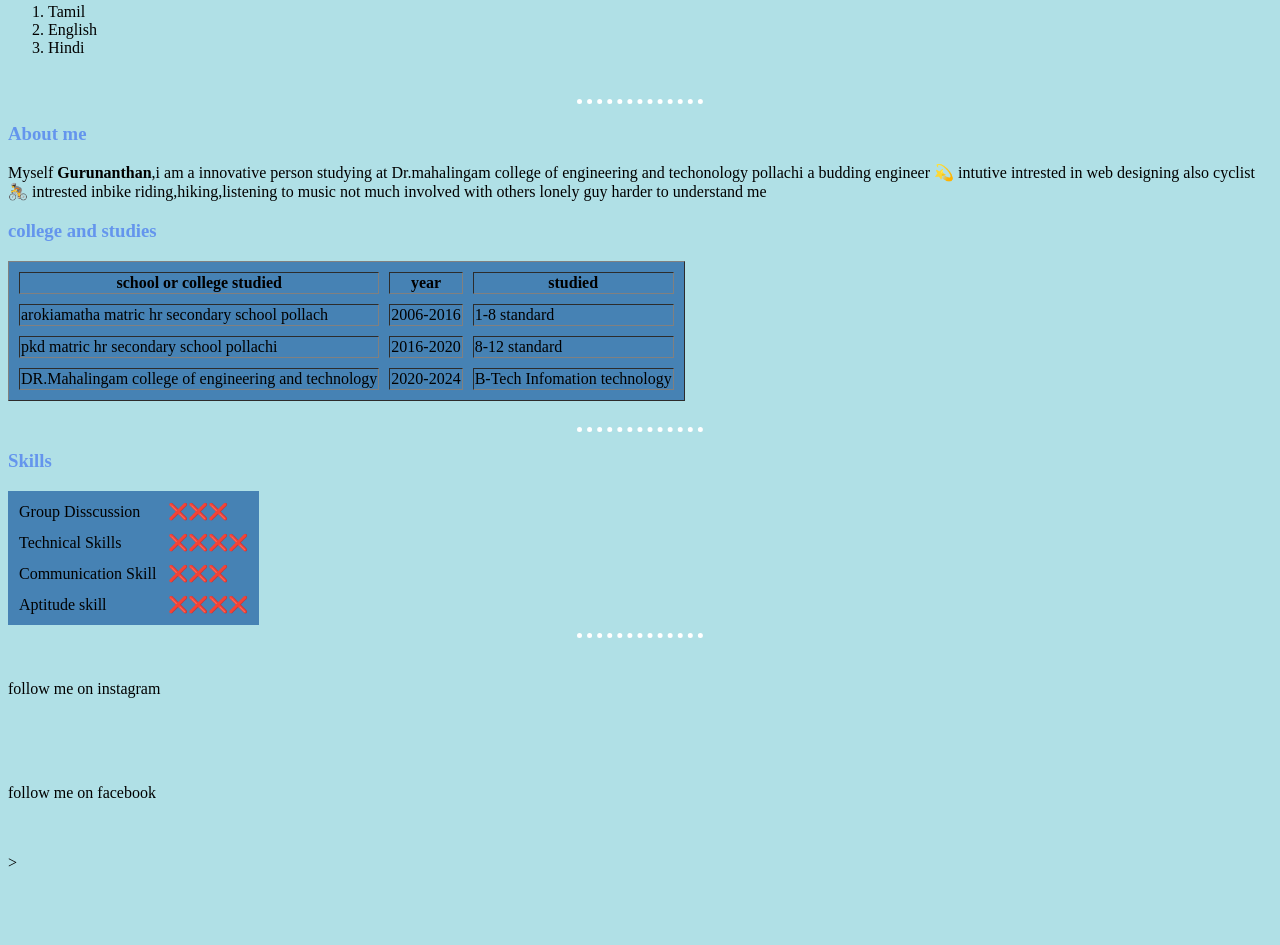
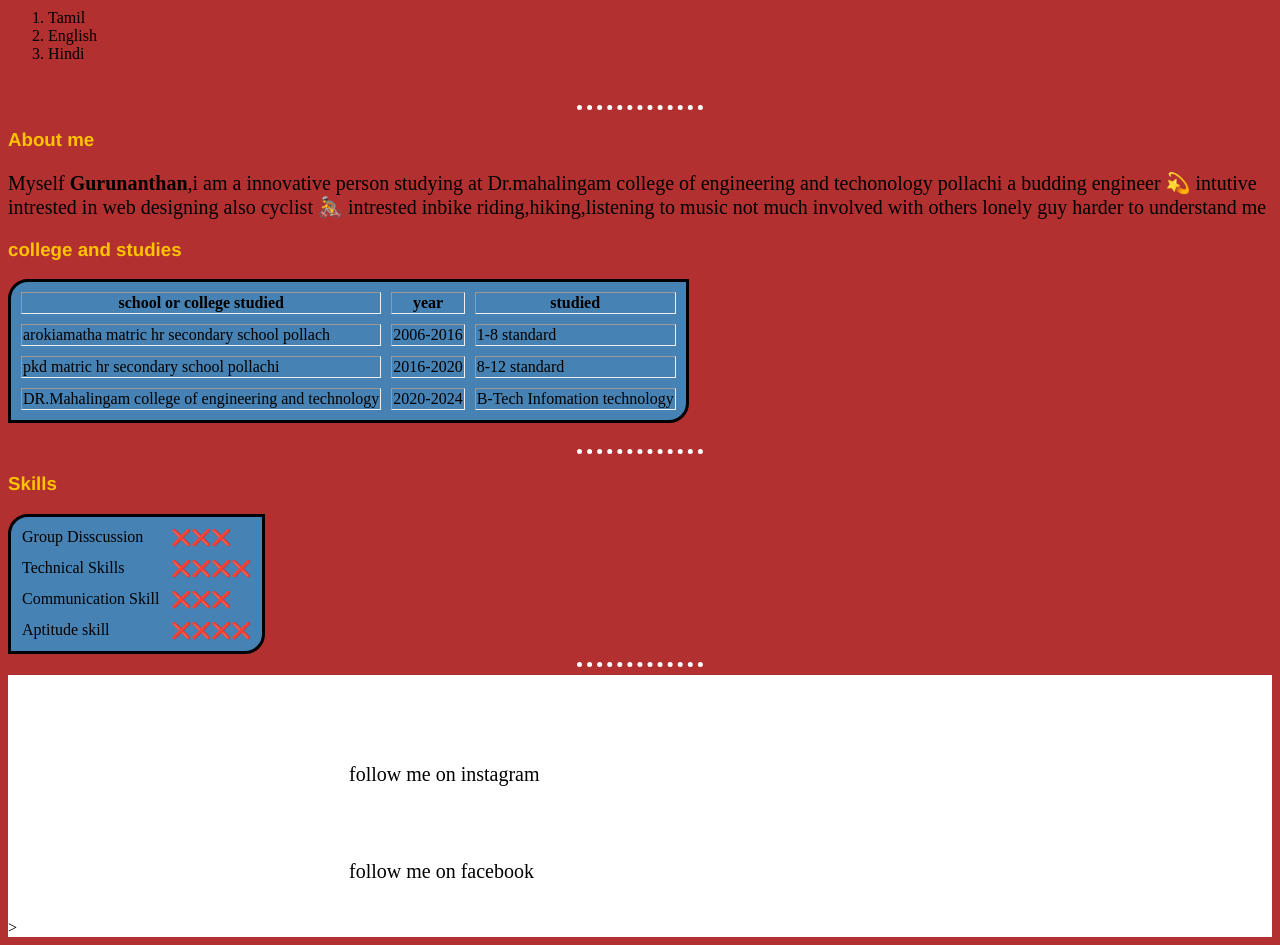
Before and after one commit to Gurunanthan/profile, a plain HTML site: page index.html in a window 1280 px wide. Shown: the part 299-1244 px from the top of the page. Before the commit the page ends 1179 px from the top, so only its background shows below. Drawn offline with Linux system fonts and the light colour scheme.

Commit message:
the css and html change on image
new image and color is added

```diff
--- a/style.css
+++ b/style.css
@@ -1,8 +1,12 @@
 body{
-    background-color: powderblue;
+
+    background-color: #B33030;
+
 }
 h3{
-    color: cornflowerblue;
+    color: #FFC300;
+    text-decoration: dotted;
+    font-family: 'Franklin Gothic Medium';
 
 }
 
@@ -20,4 +24,29 @@ a{
 }
 table{
     background-color: #4682b4;
+    border-top-left-radius: 20px;
+    border-bottom-right-radius: 20px;
+    border: solid;
 }
+.socialmedia{
+    padding-top: 50px;
+    width: 100%;
+    background-color: white;
+
+}
+.sociallink{
+    margin-left: 25%;
+}
+img{
+    width: 20px;
+    margin-bottom: 0px;
+    margin-left: 25px;
+}
+#hello{
+    font-size: 20px;
+    margin-left: 25px;
+    margin-bottom: 0px;
+}
+#g{
+    font-size: 20px;
+}
```
